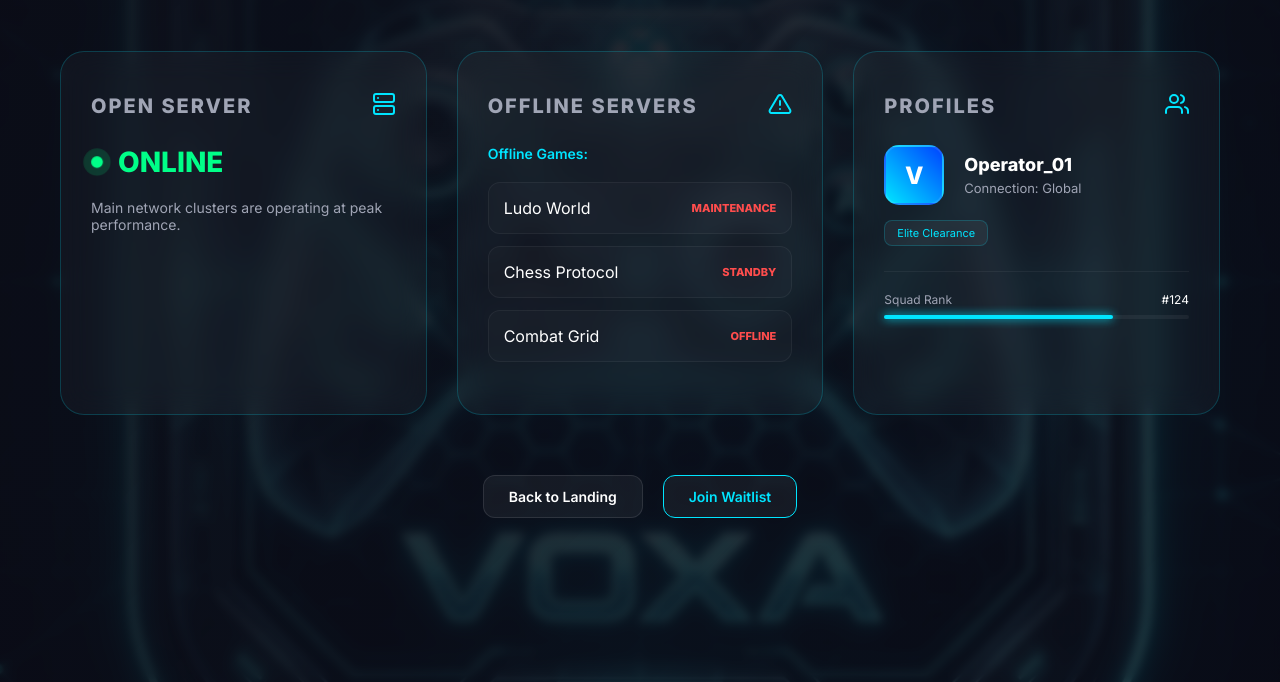
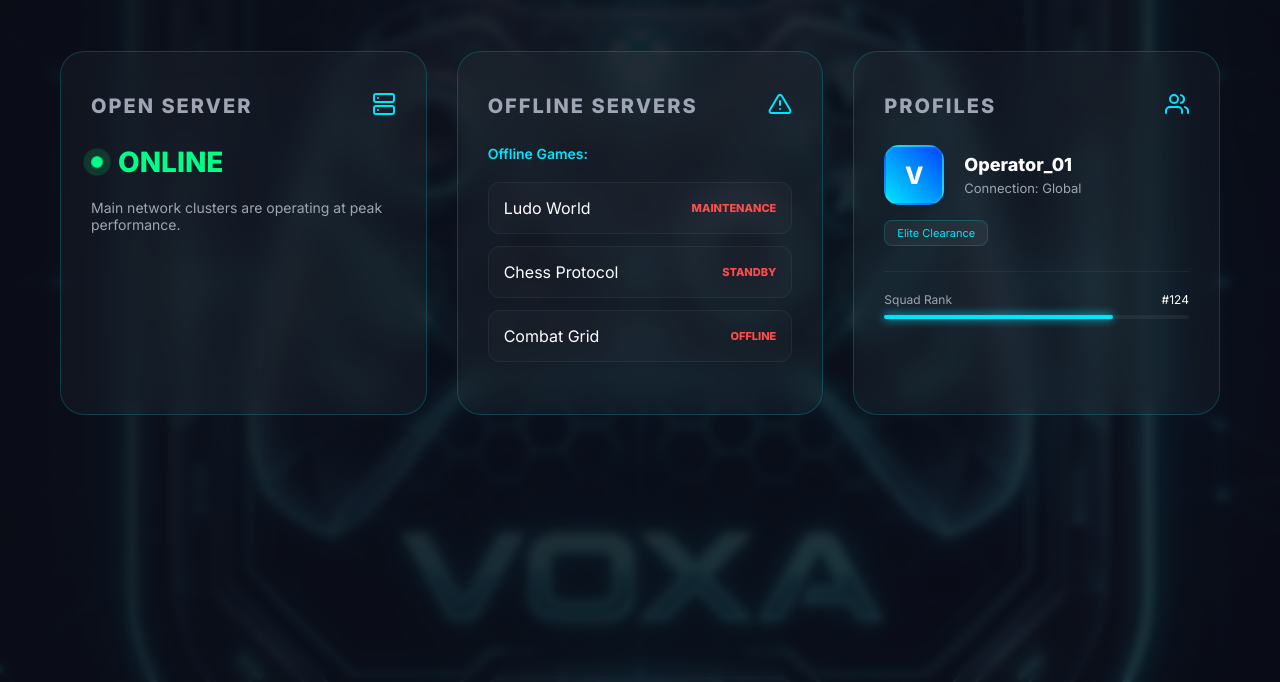
Before and after one commit to Kenzy45-web/voxachat, a website: page frontend/dashboard.html in a window 1280 px wide. Shown: the part 118-800 px from the top of the page. Drawn offline with Linux system fonts and the light colour scheme.

Commit message:
Isolate dashboard from waitlist website

```diff
--- a/frontend/dashboard.html
+++ b/frontend/dashboard.html
@@ -349,10 +349,6 @@
             </div>
         </div>
 
-        <div class="bottom-nav">
-            <a href="index.html" class="nav-btn">Back to Landing</a>
-            <a href="join.html" class="nav-btn" style="border-color: var(--primary-color); color: var(--primary-color);">Join Waitlist</a>
-        </div>
     </div>
 </body>
 </html>
```
